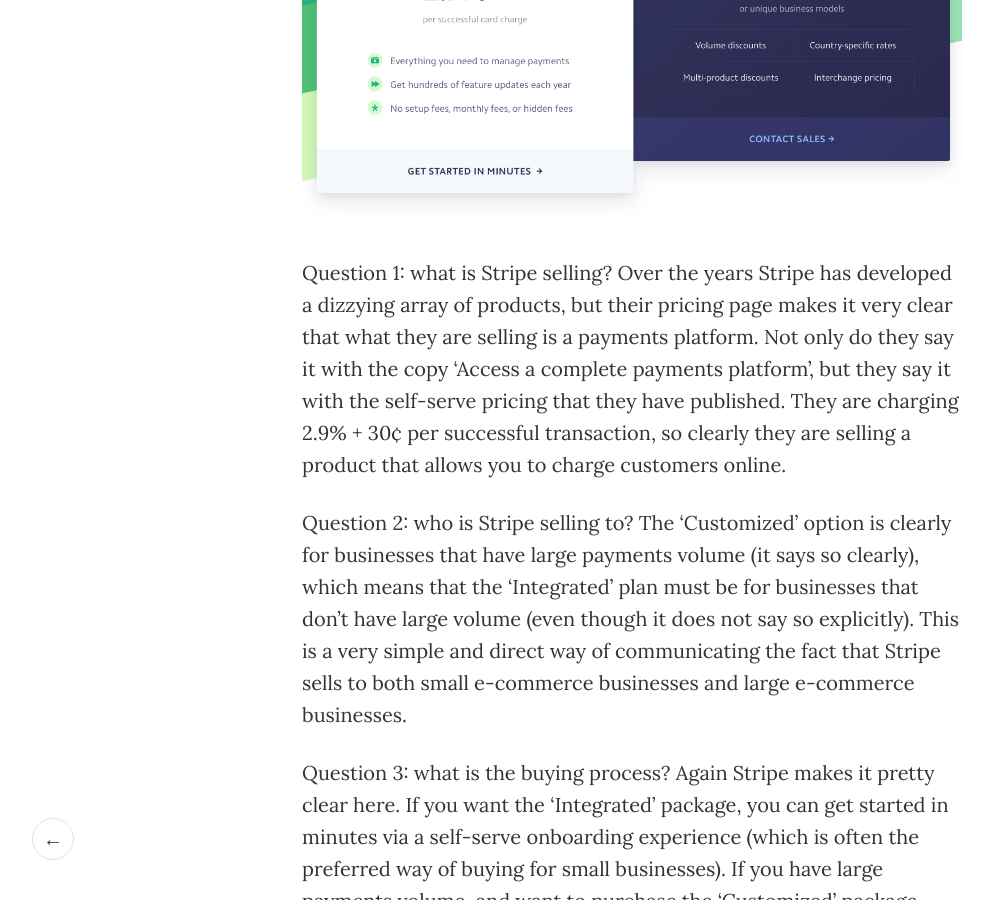
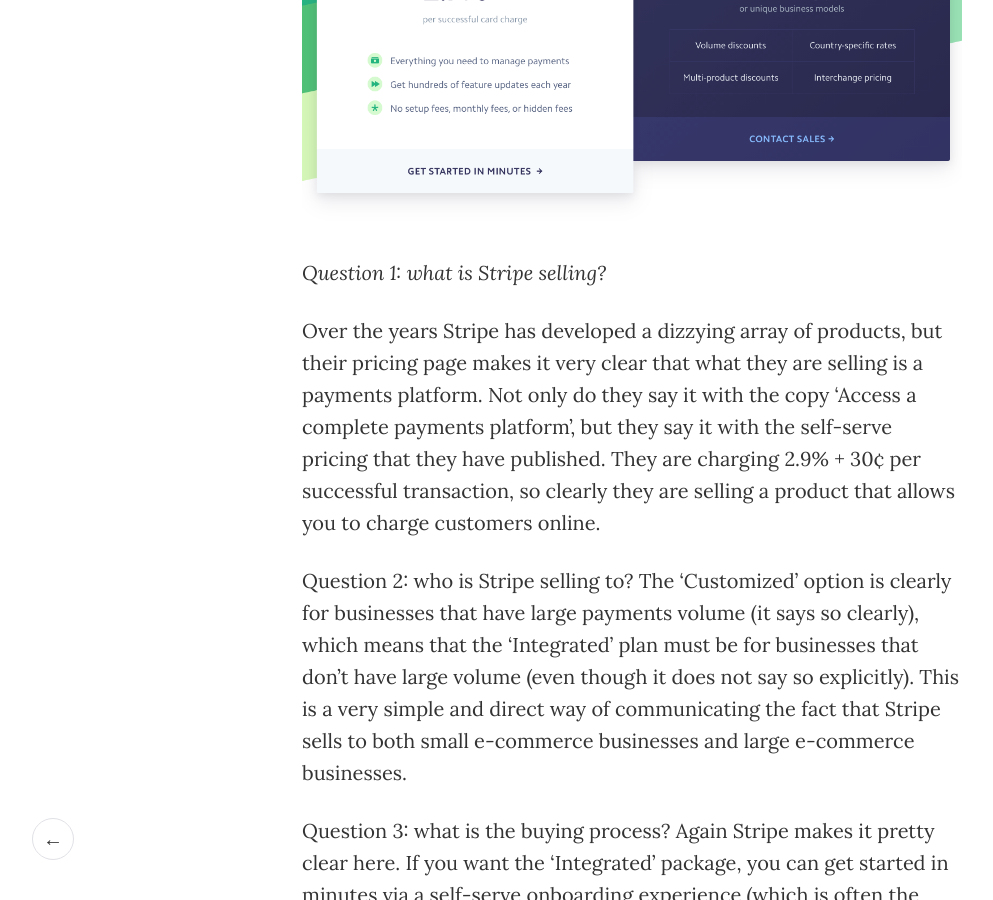
Before and after one commit to worldsoup/worldsoup.github.io, a Jekyll site: the page built from _posts/2021-03-03-goal-of-pricing-page-not-to-communicate-cost.md, in a window 1280 px wide and 900 px high, scrolled down 1556 px. Shown: the whole window, without its empty margins (8-1001 px from the left). Built offline with Jekyll 4.4.1, drawn with Linux system fonts in a browser that asks for light colours.

```diff
--- a/_posts/2021-03-03-goal-of-pricing-page-not-to-communicate-cost.md
+++ b/_posts/2021-03-03-goal-of-pricing-page-not-to-communicate-cost.md
@@ -18,7 +18,8 @@ One company that has always done a fantastic job in their digital go-to-market i
 
 ![Stripe Pricing](/assets/img/stripe-pricing.png)
 
-Question 1: what is Stripe selling?
+*Question 1: what is Stripe selling?*
+
 Over the years Stripe has developed a dizzying array of products, but their pricing page makes it very clear that what they are selling is a payments platform. Not only do they say it with the copy ‘Access a complete payments platform’, but they say it with the self-serve pricing that they have published. They are charging 2.9% + 30¢ per successful transaction, so clearly they are selling a product that allows you to charge customers online.
 
 Question 2: who is Stripe selling to?
```
